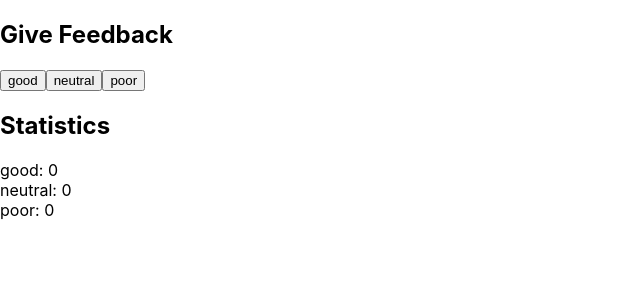
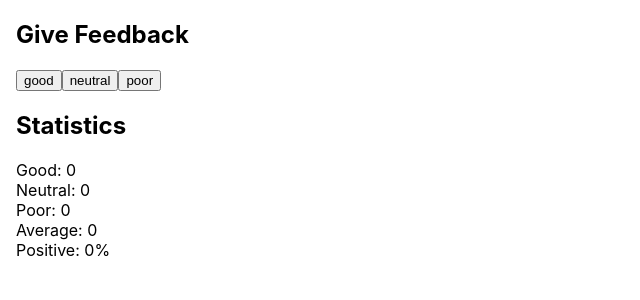
Before and after one commit to Imsabinst/feedback, a React (Create React App) app: page / in a window 1280 px wide. Shown: the top 300 px of the page, without its empty margins (0-640 px from the left). Built offline with nearby package versions, Linux system fonts and the light colour scheme.

Commit message:
1.7 Feedback app, part 2

```diff
--- a/src/App.js
+++ b/src/App.js
@@ -5,33 +5,71 @@ class App extends React.Component {
   constructor() {
     super();
     this.state = {
-      counter1: 0,
-      counter2: 0,
-      counter3: 0,
-      title: "Give Feedback",
-      result: "Statistics",
-      good: "good",
-      neutral: "neutral",
-      poor: "poor",
+      counterForGood: 0,
+      counterForNeutral: 0,
+      counterForPoor: 0,
+      countAvg: 0,
+      countPos: 0,
     };
   }
 
+  countAverage(good, neutral, poor) {
+    let sum = good + neutral + poor;
+    let finalData = isNaN((good - poor) / sum) ? 0 : (good - poor) / sum;
+    return finalData;
+  }
+  countPositive(good, neutral, poor) {
+    let sum = good + neutral + poor;
+    return (good * 100) / sum;
+  }
+
   good() {
-    this.setState({ counter1: this.state.counter1 + 1 });
+    this.setState({
+      counterForGood: this.state.counterForGood + 1,
+      countAvg: this.countAverage(
+        this.state.counterForGood,
+        this.state.counterForNeutral,
+        this.state.counterForPoor
+      ),
+    });
   }
 
   neutral() {
-    this.setState({ counter2: this.state.counter2 + 1 });
+    this.setState({
+      counterForNeutral: this.state.counterForNeutral + 1,
+      countAvg: this.countAverage(
+        this.state.counterForGood,
+        this.state.counterForNeutral,
+        this.state.counterForPoor
+      ),
+    });
   }
   poor() {
-    this.setState({ counter3: this.state.counter3 + 1 });
+    this.setState({
+      counterForPoor: this.state.counterForPoor + 1,
+      countAvg: this.countAverage(
+        this.state.counterForGood,
+        this.state.counterForNeutral,
+        this.state.counterForPoor
+      ),
+    });
+  }
+  statistics(good, neutral, poor) {
+    let denominator = good + neutral + poor;
+    if (denominator === 0) {
+      return { countAvg: 0, countPos: 0 };
+    } else
+      return {
+        countAvg: (good - poor) / denominator,
+        countPos: (good * 100) / denominator,
+      };
   }
 
   render() {
     return (
       <div>
         <div>
-          <h2>{this.state.title}</h2>
+          <h2>Give Feedback</h2>
         </div>
         <div>
           <button onClick={this.good.bind(this)}>good</button>
@@ -39,17 +77,13 @@ class App extends React.Component {
           <button onClick={this.poor.bind(this)}>poor</button>
         </div>
         <div>
-          <h2>{this.state.result}</h2>
+          <h2>Statistics</h2>
         </div>
-        <div>
-          {this.state.good}: {this.state.counter1}
-        </div>
-        <div>
-          {this.state.neutral}: {this.state.counter2}
-        </div>
-        <div>
-          {this.state.poor}: {this.state.counter3}
-        </div>
+        <div>Good: {this.state.counterForGood}</div>
+        <div>Neutral: {this.state.counterForNeutral}</div>
+        <div>Poor: {this.state.counterForPoor}</div>
+        <div>Average: {this.state.countAvg} </div>
+        <div>Positive: {this.state.countPos}%</div>
       </div>
     );
   }
--- a/src/index.css
+++ b/src/index.css
@@ -1,13 +1,13 @@
 body {
-  margin: 0;
-  font-family: -apple-system, BlinkMacSystemFont, 'Segoe UI', 'Roboto', 'Oxygen',
-    'Ubuntu', 'Cantarell', 'Fira Sans', 'Droid Sans', 'Helvetica Neue',
+  margin: 16px;
+  font-family: -apple-system, BlinkMacSystemFont, "Segoe UI", "Roboto", "Oxygen",
+    "Ubuntu", "Cantarell", "Fira Sans", "Droid Sans", "Helvetica Neue",
     sans-serif;
   -webkit-font-smoothing: antialiased;
   -moz-osx-font-smoothing: grayscale;
 }
 
 code {
-  font-family: source-code-pro, Menlo, Monaco, Consolas, 'Courier New',
+  font-family: source-code-pro, Menlo, Monaco, Consolas, "Courier New",
     monospace;
 }
```
